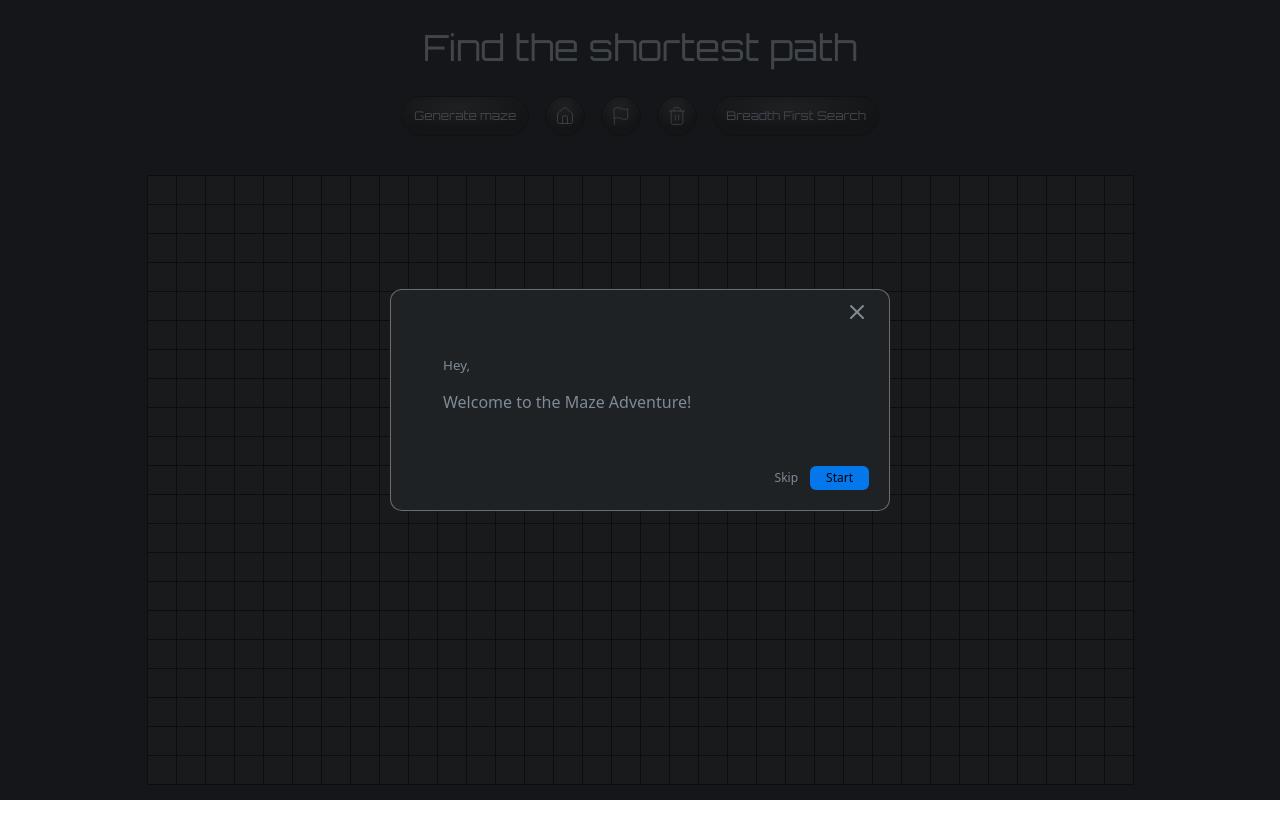
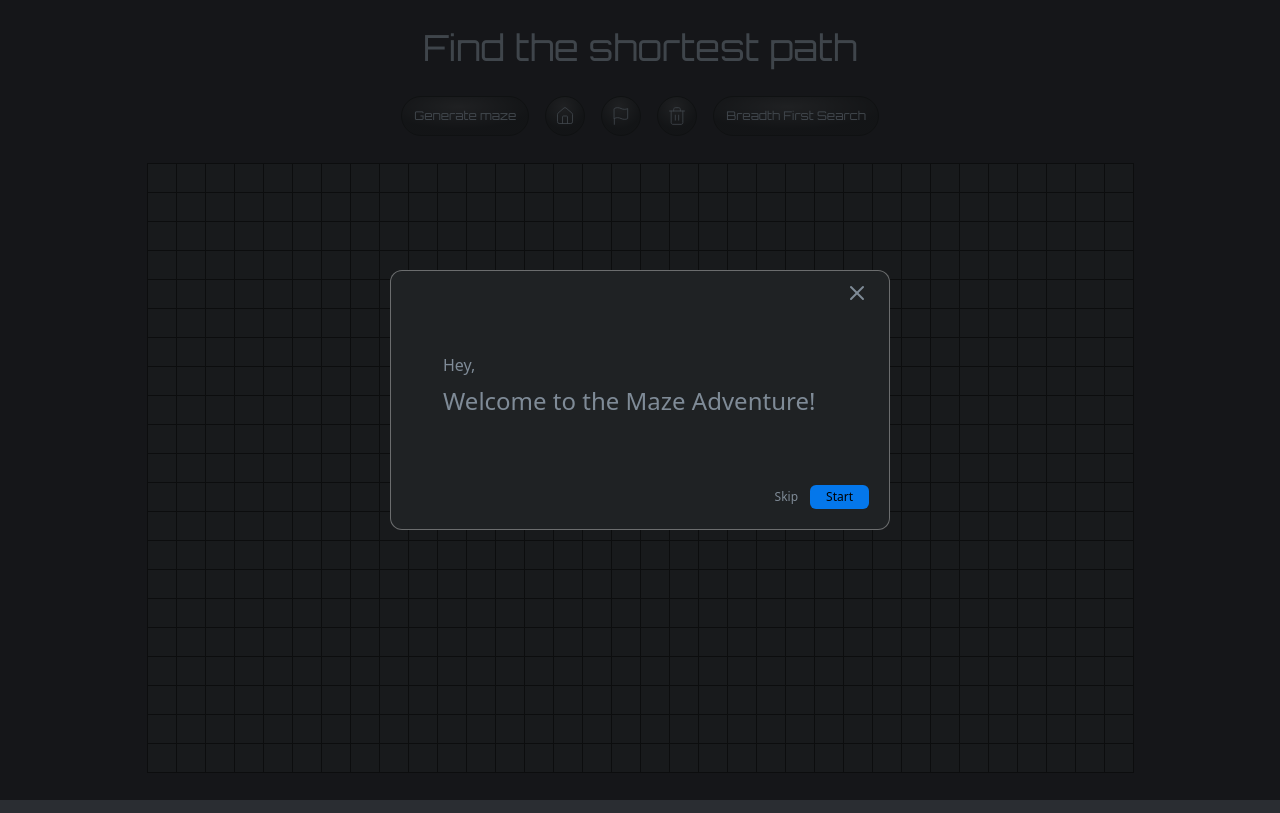
Before and after one commit to 0xDAEF0F/bfs-visualizer, a React (Vite) app: page / in a window 1280 px wide. Built offline with nearby package versions, Linux system fonts and the light colour scheme.

Commit message:
Refactor Grid and Modal components

```diff
--- a/src/components/Grid.jsx
+++ b/src/components/Grid.jsx
@@ -191,7 +191,7 @@ function Grid() {
           setIsChoosingStart(false);
           setIsChoosingEnd(false);
         }}
-        className="flex flex-col items-center justify-center"
+        className="flex flex-col items-center justify-center md:pb-10"
       >
         {grid.map((row, i) => (
           <div key={i} className="flex items-center justify-center">
--- a/src/components/Modal.jsx
+++ b/src/components/Modal.jsx
@@ -19,15 +19,20 @@ export default function Modal({ setIsTour }) {
     <>
       {isOpen && (
         <div onClick={toggleDialog} className="dialog-overlay">
-          <div onClick={(e) => e.stopPropagation()} className="dialog">
+          <div
+            onClick={(e) => e.stopPropagation()}
+            className="mx-5 w-full max-w-[500px] rounded-xl border border-[#C7C7C7]/45 bg-[#1f2224] px-5 pb-5 pt-[10px]"
+          >
             <div className="flex items-center justify-end">
               <button type="button">
                 <X className="hover:stroke-[#939FAB]" onClick={toggleDialog} />
               </button>
             </div>
-            <div className="dialog-main px-4 sm:px-8">
-              <h2 className="dialog-title">Hey,</h2>
-              <p className="dialog-content">Welcome to the Maze Adventure!</p>
+            <div className="px-4 py-5 sm:px-8 sm:py-12">
+              <h2 className="mb-2 font-sans text-xs sm:text-base">Hey,</h2>
+              <p className="mb-5 font-sans font-medium sm:text-2xl">
+                Welcome to the Maze Adventure!
+              </p>
             </div>
             <div className="flex items-center justify-end gap-3 font-sans text-xs">
               <button onClick={toggleDialog} className="hover:text-[#939FAB]">
--- a/src/components/Toolbar.jsx
+++ b/src/components/Toolbar.jsx
@@ -20,7 +20,7 @@ function Toolbar(props) {
   let timeout;
 
   return (
-    <div className="mb-5 sm:mb-10">
+    <div className="mb-5 sm:mb-7">
       <Modal setIsTour={setIsTour} />
       <ModalEnd isOpen={isOpenFinishModal} />
       <div className="toolbar">
--- a/src/styles/App.css
+++ b/src/styles/App.css
@@ -1,3 +1,14 @@
+* {
+  font-family: "Orbitron", sans-serif;
+  color: #7f8b97;
+}
+
+.app {
+  position: relative;
+  min-height: 100svh;
+  background-color: #2a2d32;
+}
+
 .dialog-overlay {
   position: fixed;
   top: 0;
@@ -8,65 +19,6 @@
   display: flex;
   align-items: center;
   justify-content: center;
-}
-
-.dialog {
-  border-radius: 12px;
-  border: 1px solid rgba(199, 199, 199, 0.45);
-  background: #1f2224;
-  padding: 10px 20px 20px 20px;
-  max-width: 500px;
-  width: 100%;
-  margin: 0 20px;
-}
-
-.dialog-main {
-  padding: 2rem 0;
-}
-
-.dialog-title {
-  font-size: smaller;
-  font-family:
-    system-ui,
-    -apple-system,
-    BlinkMacSystemFont,
-    "Segoe UI",
-    Roboto,
-    Oxygen,
-    Ubuntu,
-    Cantarell,
-    "Open Sans",
-    "Helvetica Neue",
-    sans-serif;
-  font-weight: 300;
-  margin-bottom: 15px;
-}
-
-.dialog-content {
-  font-family:
-    system-ui,
-    -apple-system,
-    BlinkMacSystemFont,
-    "Segoe UI",
-    Roboto,
-    Oxygen,
-    Ubuntu,
-    Cantarell,
-    "Open Sans",
-    "Helvetica Neue",
-    sans-serif;
-  margin-bottom: 20px;
-}
-
-* {
-  font-family: "Orbitron", sans-serif;
-  color: #7f8b97;
-}
-
-.app {
-  position: relative;
-  min-height: 100svh;
-  background-color: #2a2d32;
 }
 
 .toolbar {
```
